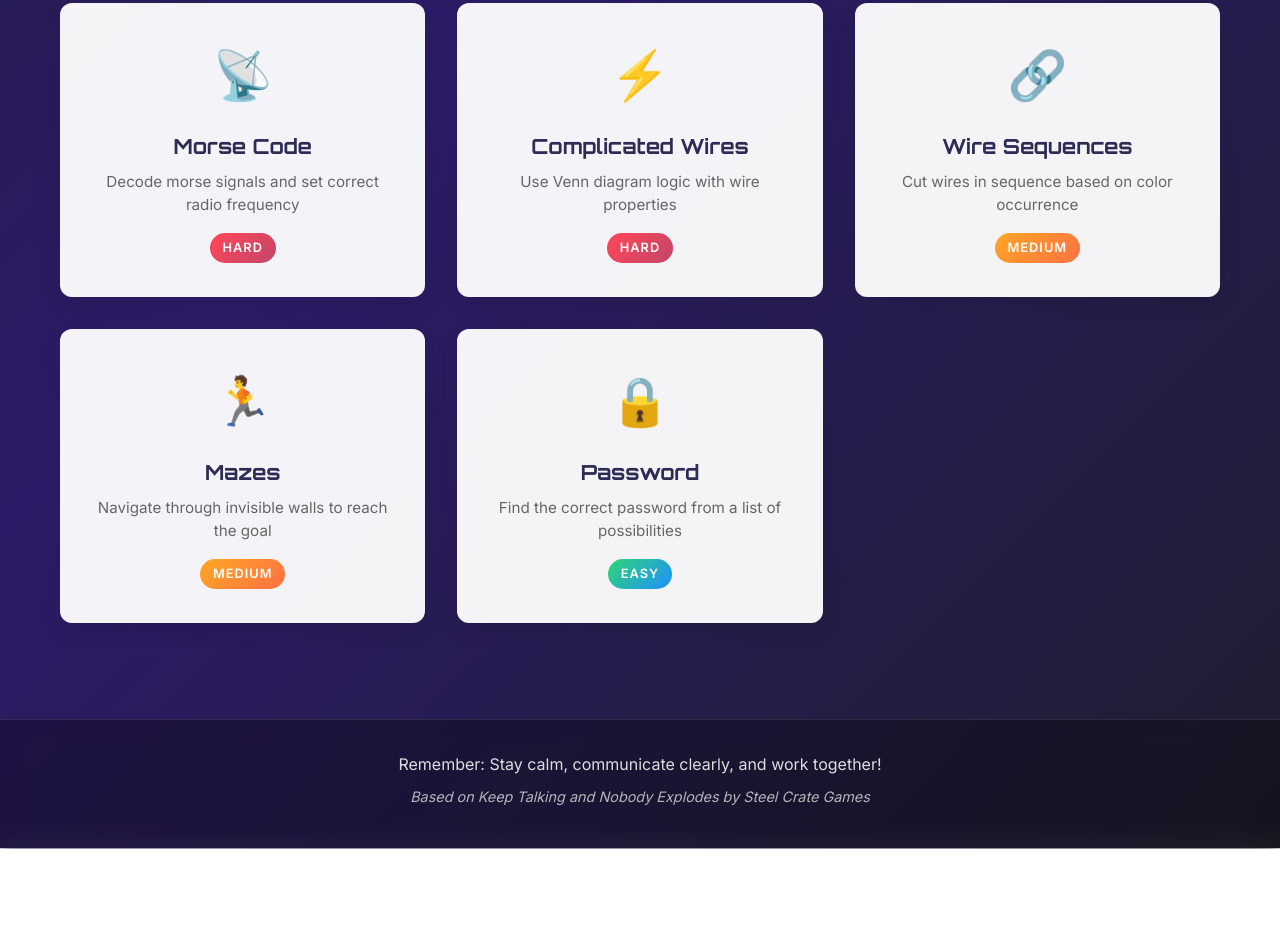
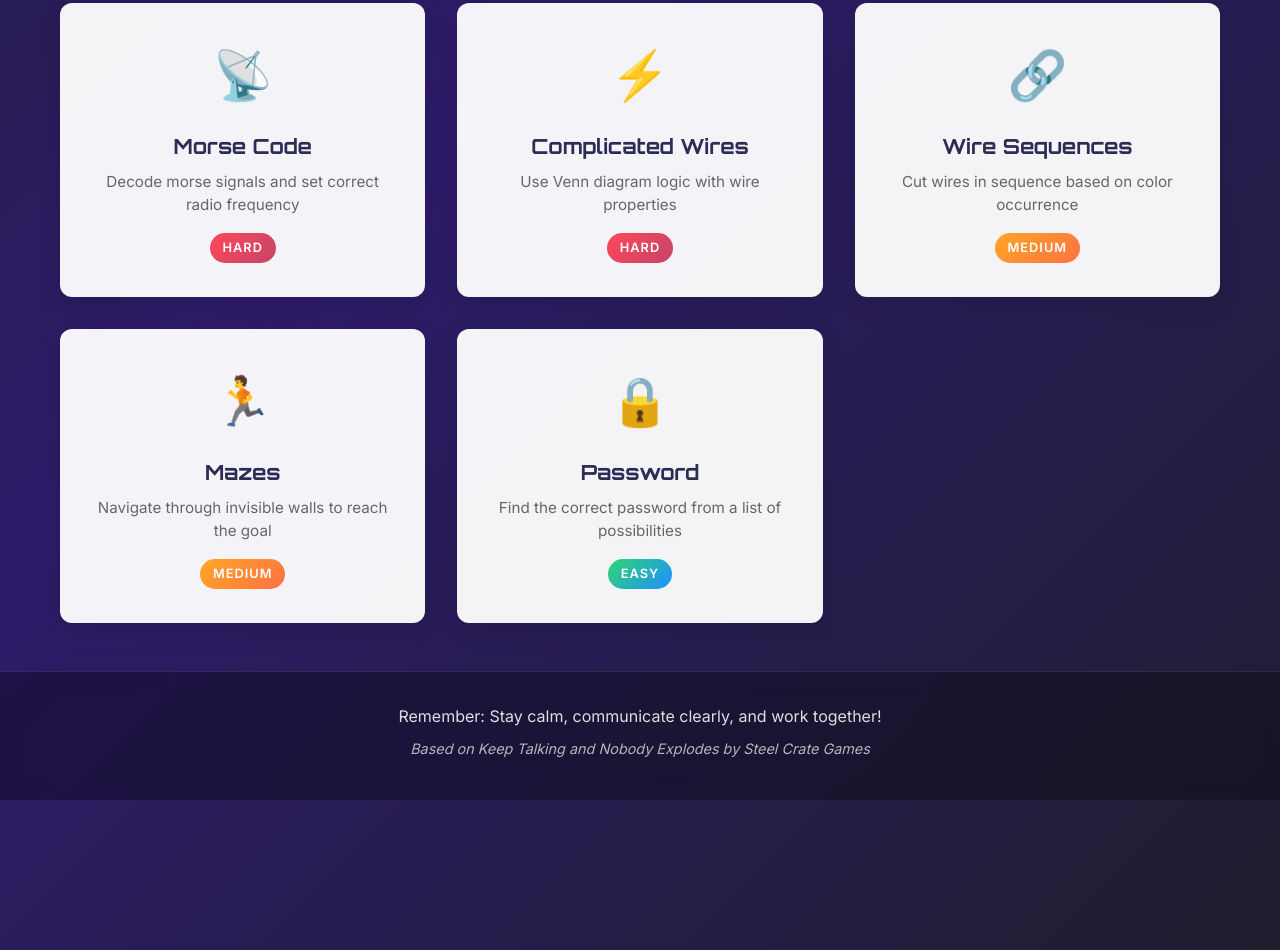
Before and after one commit to DansUkVlogs/KTANE-Manual, a plain HTML site: page INDEX.html in a window 1280 px wide. Shown: the part 1070-2020 px from the top of the page. Before the commit the page ends 1918 px from the top, so only its background shows below. Drawn offline with Linux system fonts and the light colour scheme.

Commit message:
Fixed cut off text on index

```diff
--- a/style.css
+++ b/style.css
@@ -242,7 +242,7 @@ body.modal-open {
     border-top: 1px solid rgba(255, 255, 255, 0.1);
     padding: 2rem 0;
     text-align: center;
-    margin-top: 3rem;
+    margin-bottom: 150px !important;
 }
 
 .footer p {
```
